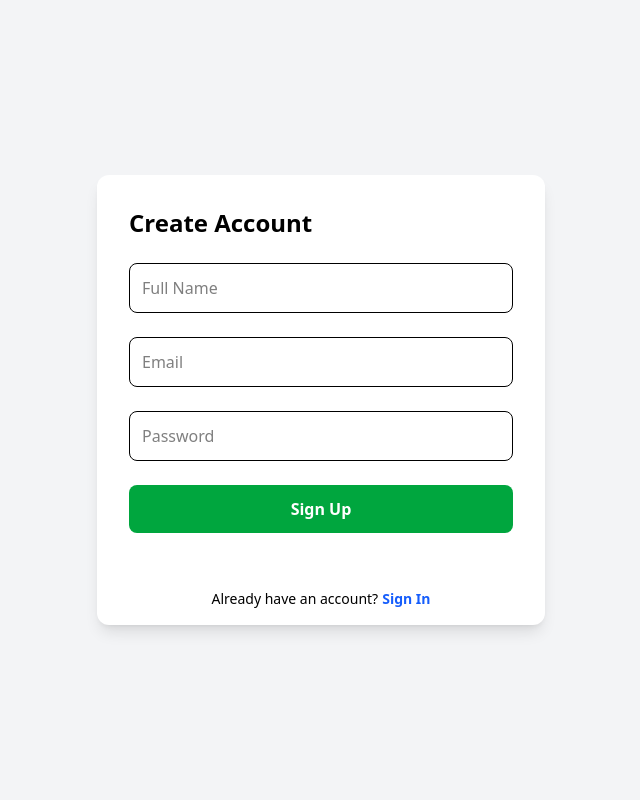
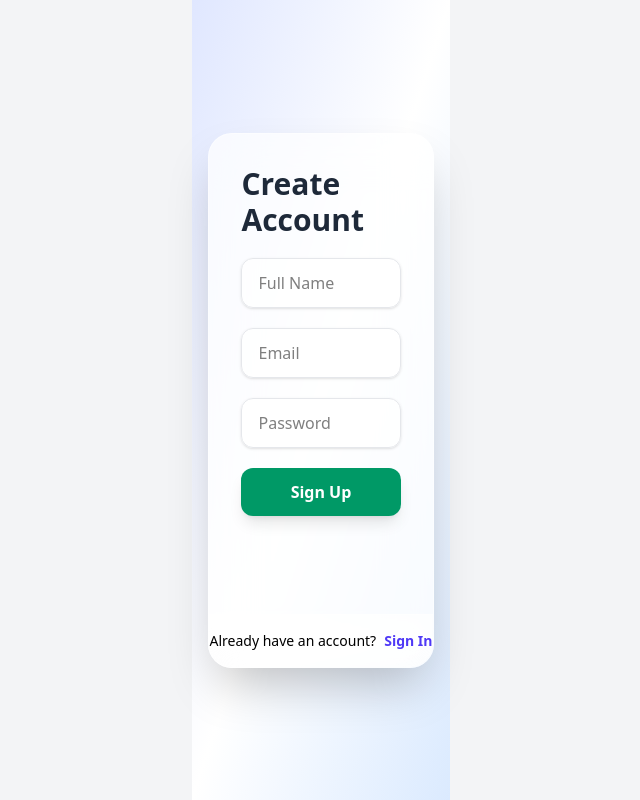
Before and after one commit to mehdi-filban/slick-react-form, a React (Vite) app: page / in a window 1280 px wide. Both pictures are taken after a click on the button "Sign Up". Shown: the whole page, without its empty margins (319-959 px from the left). Built offline with nearby package versions, Linux system fonts and the light colour scheme.

Commit message:
Ui Updated

```diff
--- a/src/AuthForm.jsx
+++ b/src/AuthForm.jsx
@@ -6,96 +6,91 @@ const AuthForm = () => {
   const isSignInForm = useSelector((store) => store.form.isSignInForm);
   const dispatch = useDispatch();
 
-  const handleToggleForm = () => {
-    dispatch(toggleForm());
-  };
+  return (
+    <div className="relative min-h-screen flex items-center justify-center bg-gradient-to-br from-indigo-100 via-white to-blue-100 px-4">
+      <div className="relative w-full max-w-md rounded-3xl bg-white/70 backdrop-blur-xl shadow-2xl border border-white/40 overflow-hidden">
 
-  return (
+        {/* Animated Container */}
+        <div className="relative h-[480px]">
+
+          {/* Sign In */}
           <div
-      className='relative w-full max-w-md p-8 space-y-8 bg-white rounded-xl shadow-lg overflow-hidden'
-      style={{ minHeight: "450px" }}
-    >
-      {/* Sign In Form */}
-      <div
-        className={`absolute top-0 left-0 w-full h-full p-8 transition-all duration-700 ease-in-out ${
+            className={`absolute inset-0 p-8 transition-all duration-700 ease-in-out ${
               isSignInForm
                 ? "opacity-100 translate-x-0"
                 : "opacity-0 -translate-x-full"
             }`}
           >
-        <form className='space-y-6' onSubmit={(e) => e.preventDefault()}>
-          <h2 className='text-2xl font-bold'>Sign In</h2>
-
-          <input
-            className='w-full p-3 border rounded-lg'
-            type='email'
-            placeholder='Email'
+            <FormWrapper
+              title="Welcome Back"
+              buttonText="Sign In"
+              buttonColor="bg-indigo-600 hover:bg-indigo-700"
+              extraFields={null}
             />
-          <input
-            className='w-full p-3 border rounded-lg'
-            type='password'
-            placeholder='Password'
-          />
-
-          <button
-            type='submit'
-            className='w-full py-3 rounded-lg bg-blue-600 text-white font-semibold'
-          >
-            Sign In
-          </button>
-        </form>
           </div>
 
-      {/* Sign Up Form */}
+          {/* Sign Up */}
           <div
-        className={`absolute top-0 left-0 w-full h-full p-8 transition-all duration-700 ease-in-out ${
+            className={`absolute inset-0 p-8 transition-all duration-700 ease-in-out ${
               !isSignInForm
                 ? "opacity-100 translate-x-0"
                 : "opacity-0 translate-x-full"
             }`}
           >
-        <form className='space-y-6' onSubmit={(e) => e.preventDefault()}>
-          <h2 className='text-2xl font-bold'>Create Account</h2>
-
-          <input
-            className='w-full p-3 border rounded-lg'
-            type='text'
-            placeholder='Full Name'
+            <FormWrapper
+              title="Create Account"
+              buttonText="Sign Up"
+              buttonColor="bg-emerald-600 hover:bg-emerald-700"
+              extraFields={
+                <Input type="text" placeholder="Full Name" />
+              }
             />
-          <input
-            className='w-full p-3 border rounded-lg'
-            type='email'
-            placeholder='Email'
-          />
-          <input
-            className='w-full p-3 border rounded-lg'
-            type='password'
-            placeholder='Password'
-          />
-
-          <button
-            type='submit'
-            className='w-full py-3 rounded-lg bg-green-600 text-white font-semibold'
-          >
-            Sign Up
-          </button>
-        </form>
           </div>
 
-      {/* Toggle Button Area (always visible at bottom) */}
-      <div className='absolute bottom-4 left-0 w-full flex justify-center text-sm'>
-        <span>
+        </div>
+
+        {/* Toggle Section */}
+        <div className="border-t border-white/30 bg-white/50 backdrop-blur-md py-4 text-center text-sm">
           {isSignInForm ? "Don't have an account?" : "Already have an account?"}
-        </span>
           <button
-          type='button'
-          onClick={handleToggleForm}
-          className='font-semibold text-blue-600 hover:underline ml-1'
+            onClick={() => dispatch(toggleForm())}
+            className="ml-2 font-semibold text-indigo-600 hover:text-indigo-800 transition"
           >
             {isSignInForm ? "Sign Up" : "Sign In"}
           </button>
         </div>
       </div>
+    </div>
+  );
+};
+
+const FormWrapper = ({ title, buttonText, buttonColor, extraFields }) => {
+  return (
+    <form className="space-y-5">
+      <h2 className="text-3xl font-bold text-gray-800">{title}</h2>
+
+      {extraFields}
+
+      <Input type="email" placeholder="Email" />
+      <Input type="password" placeholder="Password" />
+
+      <button
+        type="submit"
+        className={`w-full py-3 rounded-xl text-white font-semibold shadow-lg transition transform active:scale-[0.98] ${buttonColor}`}
+      >
+        {buttonText}
+      </button>
+    </form>
+  );
+};
+
+const Input = ({ type, placeholder }) => {
+  return (
+    <input
+      type={type}
+      placeholder={placeholder}
+      className="w-full px-4 py-3 rounded-xl bg-white/70 border border-gray-200 focus:outline-none focus:ring-2 focus:ring-indigo-500 focus:border-transparent transition shadow-sm"
+    />
   );
 };
 
```
Lines whose indentation alone changed are shown as unchanged.
